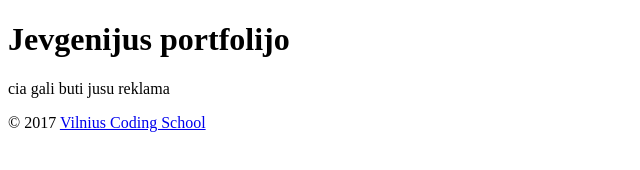
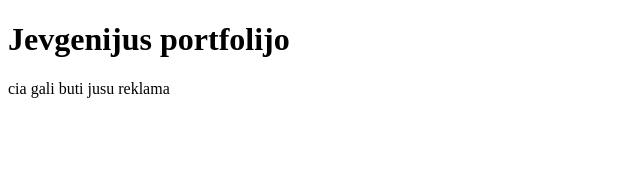
Before and after one commit to ievune/bootcamp, a plain HTML site: page index.html in a window 1280 px wide. Shown: the whole page, without its empty margins (0-640 px from the left). Drawn offline with Linux system fonts and the light colour scheme.

```diff
--- a/index.html
+++ b/index.html
@@ -12,10 +12,6 @@
 
     </header>
 
-    <!-- footer taskB-->
-    <footer>
-    <p>&copy; 2017 <a href="#">Vilnius Coding School</a></p>
-    </footer>
 
 
 </body>
```
